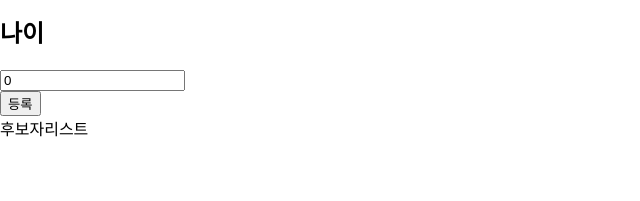
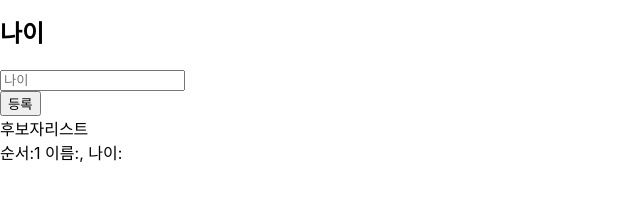
Before and after one commit to enum30-BlockChain/Voting, a React (Create React App) app in the folder client/: page /candidate in a window 1280 px wide. Both pictures are taken after a click on the button "등록". Shown: the part 127-328 px from the top of the page, without its empty margins (0-640 px from the left). Built offline with nearby package versions, Linux system fonts and the light colour scheme.

Commit message:
voter list

```diff
--- a/client/src/components/candidatesPage/Candidate.jsx
+++ b/client/src/components/candidatesPage/Candidate.jsx
@@ -3,8 +3,8 @@ import { useState } from "react";
 
 function Candidate() {
   const [name, setName] = useState("");
-  const [age, setAge] = useState(0);
-  const [number, setnumber] = useState(0);
+  const [age, setAge] = useState();
+  const [number, setnumber] = useState(1);
   const [cadidate, setcadidate] = useState([]);
 
   const handleOnNameChange = (e) => {
@@ -16,10 +16,15 @@ function Candidate() {
 
   const handleOnClick = () => {
     // addCandidateMethod(name, age)
-    setnumber(number + 1);
-    const cadidate = [number, name, age];
-    console.log(cadidate);
-  };
+    if(cadidate.length<5){
+    setnumber( number +1);
+     cadidate.push({num:number, name:name, age:age});
+     setAge('')
+     setName('')
+    }else{
+      return  alert('5명이 넘어가요')
+    }
+    };
 
   return (
     <>
@@ -39,20 +44,21 @@ function Candidate() {
         <div className="input-age">
           <h2>나이</h2>
           <input
-            type="text"
+            type="number"
             placeholder="나이"
             value={age}
             onChange={handleOnAgeChange}
           ></input>
         </div>
       </div>
+
       <button onClick={handleOnClick}>등록</button>
       <div>후보자리스트</div>
-      <th>
-        <tr>{cadidate[0]}</tr>
-        <tr>{cadidate[1]}</tr>
-        <tr>{cadidate[2]}</tr>
-      </th>
+      {cadidate.map((a,i)=>{
+        return(
+          <div>순서:{a.num} 이름:{a.name}, 나이:{cadidate[i].age} </div>
+        )
+      })}
     </>
   );
 }
```
